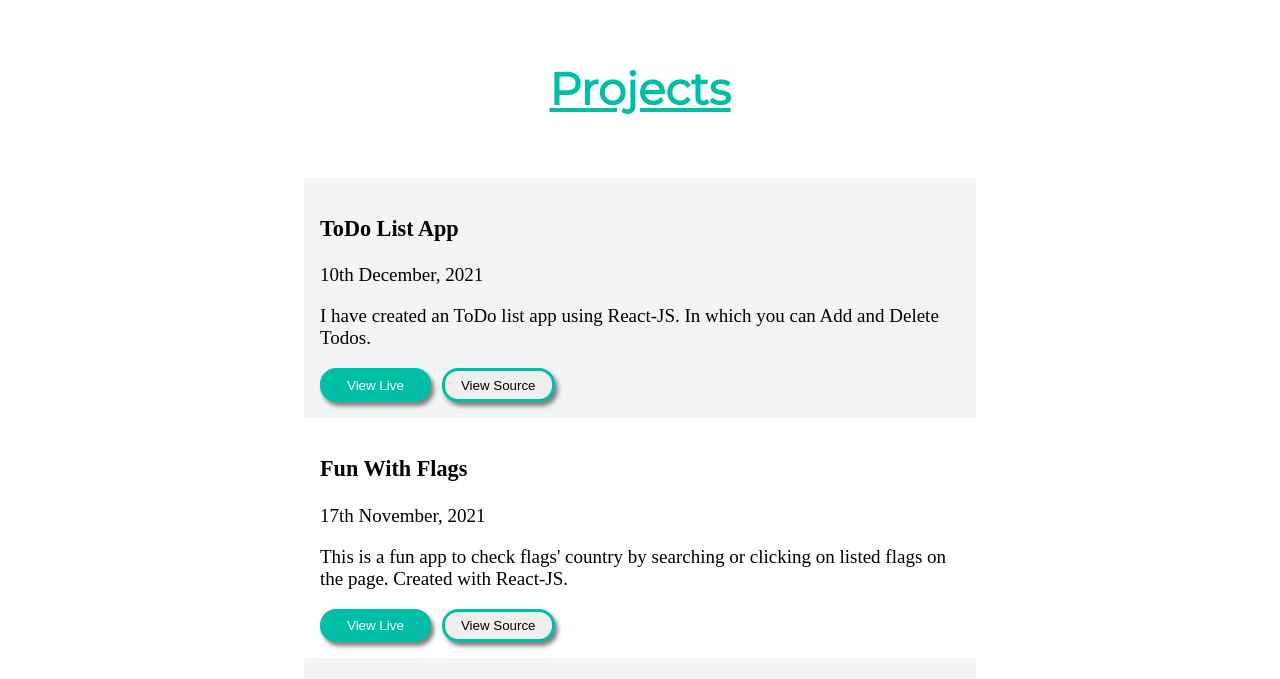
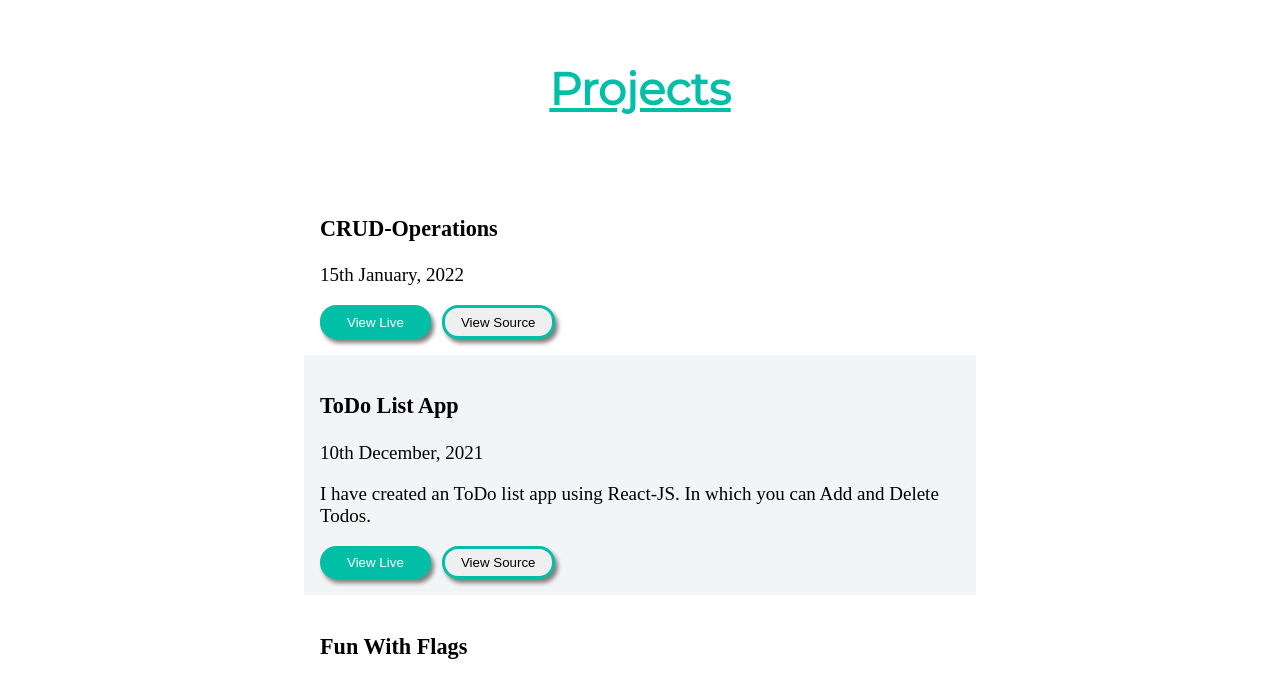
Before and after one commit to anshul-malviya/portfolio, a plain HTML site: page projects.html in a window 1280 px wide. Shown: the part 121-800 px from the top of the page. Drawn offline with Linux system fonts and the light colour scheme.

Commit message:
Update projects.html

```diff
--- a/projects.html
+++ b/projects.html
@@ -33,12 +33,20 @@
         <h1><u>Projects</u></h1>
     </div>
     <div class="project-section">
+        <section class="summary-ow">
+            <h3>CRUD-Operations</h3>
+            <p>15th January, 2022</p>
+            <p></p>
+            <button class="btn-primary"><a href="https://q40wxb.csb.app/">View Live</a></button>
+            <button class="btn-secondary"><a href="https://github.com/anshul-malviya/CRUD-Operation">View
+                    Source</a></button>
+        </section>
         <section class="summary">
             <h3>ToDo List App</h3>
             <p>10th December, 2021</p>
             <p>I have created an ToDo list app using React-JS. In which you can Add and Delete Todos.</p>
-            <button class="btn-primary"><a href="https://q40wxb.csb.app/">View Live</a></button>
-            <button class="btn-secondary"><a href="https://codesandbox.io/s/todo-list-app-q40wxb">View
+            <button class="btn-primary"><a href="https://todo-react-appjs.netlify.app/">View Live</a></button>
+            <button class="btn-secondary"><a href="https://github.com/anshul-malviya/todo_list_app">View
                     Source</a></button>
         </section>
         <section class="summary-ow">
```
